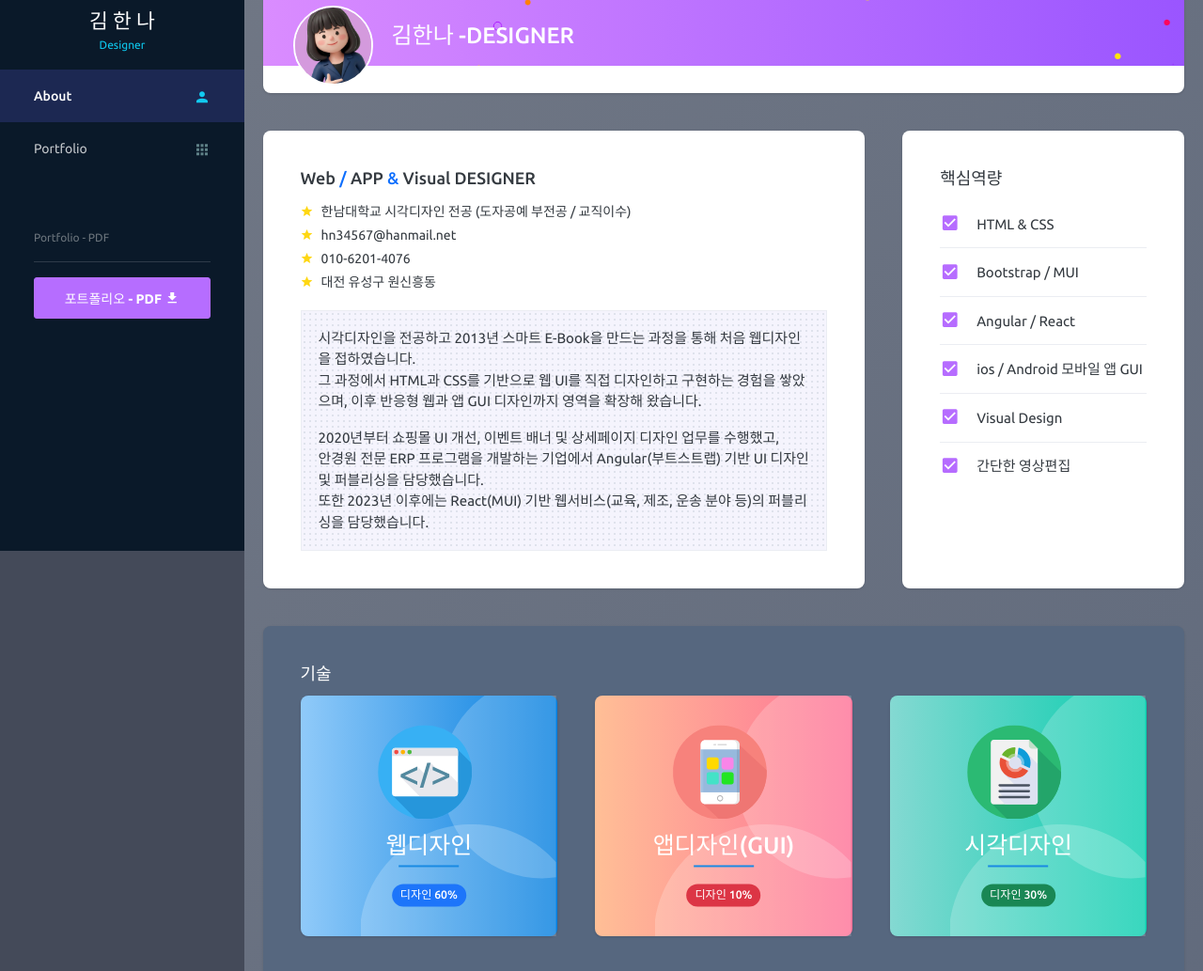
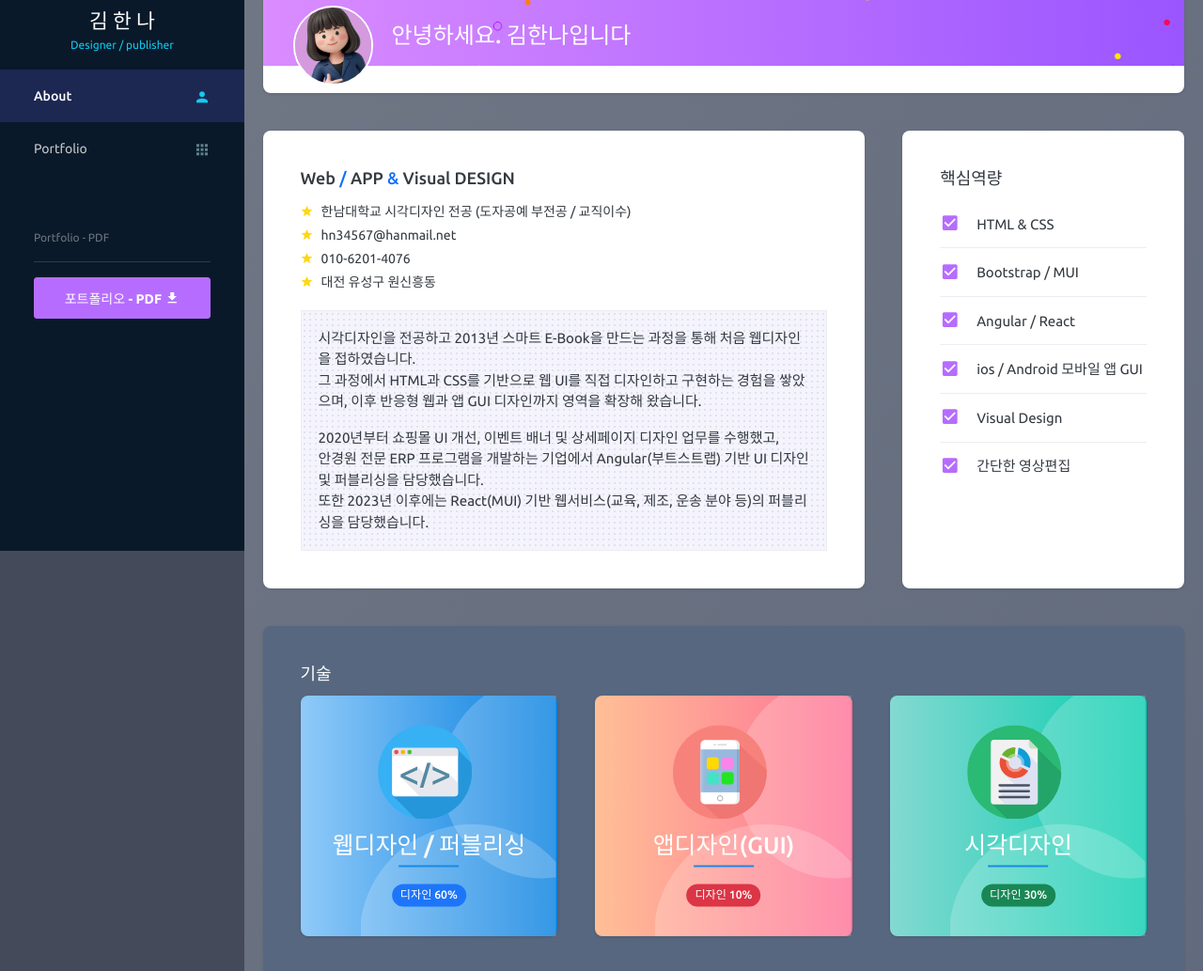
Before and after one commit to hn345/portfolio-c, a website: page index.html in a window 1280 px wide. Shown: the part 214-1247 px from the top of the page at 94% size. Drawn offline with Linux system fonts and the light colour scheme; files that its build step writes are made by us from their sources.

Commit message:
텍스트 수정

```diff
--- a/index.html
+++ b/index.html
@@ -4,7 +4,7 @@
     <!-- Required meta tags -->
     <meta charset="utf-8">
     <meta name="viewport" content="width=device-width, initial-scale=1, shrink-to-fit=no">
-    <title>Hanna Design</title>
+    <title>Hanna - About</title>
     <!-- plugins:css -->
     <link rel="stylesheet" href="assets/vendors/mdi/css/materialdesignicons.min.css">
     <link rel="stylesheet" href="assets/vendors/css/vendor.bundle.base.css">
@@ -72,7 +72,7 @@
                         </div>
                         <div class="nav-profile-text d-flex flex-column">
                             <span class="font-weight-bold mb-2">김 한 나</span>
-                            <span class="text-info text-small">Designer</span>
+                            <span class="text-info text-small">Designer / publisher</span>
                         </div>
                     </a>
                 </li>
@@ -126,7 +126,7 @@
                                             <span class="login-status online"></span>
                                         </div>
                                         <div class="mb-0 flex-grow">
-                                            <h5 class="me-2 mb-0">김한나 - <span>DESIGNER</span></h5>
+                                            <h5 class="me-2 mb-0"> 안녕하세요. 김한나입니다 <span></span></h5>
 
 <!--                                            <ul class="nav nav-pills profile-menu" id="pills-tab" role="tablist">-->
 <!--                                                <li class="nav-item" role="presentation">-->
@@ -160,7 +160,7 @@
                         <div class="col-md-8 grid-margin stretch-card">
                             <div class="card">
                                 <div class="card-body">
-                                    <h4 class="card-title">Web <span class="text-primary">/</span> APP <span class="text-primary">&</span> Visual DESIGNER</h4>
+                                    <h4 class="card-title">Web <span class="text-primary">/</span> APP <span class="text-primary">&</span> Visual DESIGN</h4>
                                     <ul class="list-star">
                                         <li>한남대학교 시각디자인 전공 (도자공예 부전공 / 교직이수)</li>
                                         <li>hn34567@hanmail.net</li>
@@ -220,7 +220,7 @@
                                                         alt="circle-image"/>
                                                     <div class="textCont">
                                                         <img src="assets/images/icon_web.svg" class="service-img me-2" alt="image">
-                                                        <h3 class="mb-1">웹디자인</h3>
+                                                        <h3 class="mb-1">웹디자인 / 퍼블리싱</h3>
                                                         <span class="serviceTitLine"></span>
                                                         <span class="card-text badge rounded-pill bg-info">디자인 60%</span>
                                                     </div>
```
Also changed, not shown: pages/portfolio.html (+1 -1 lines).
